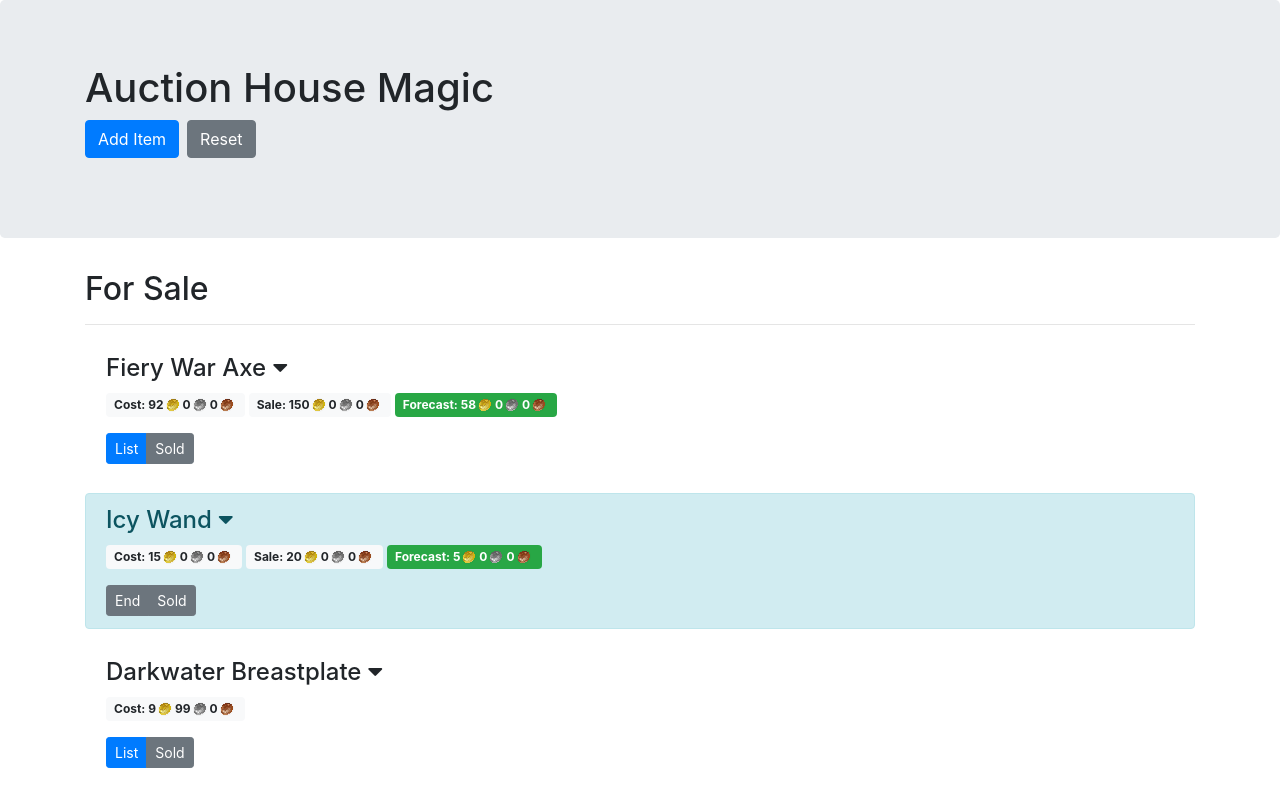
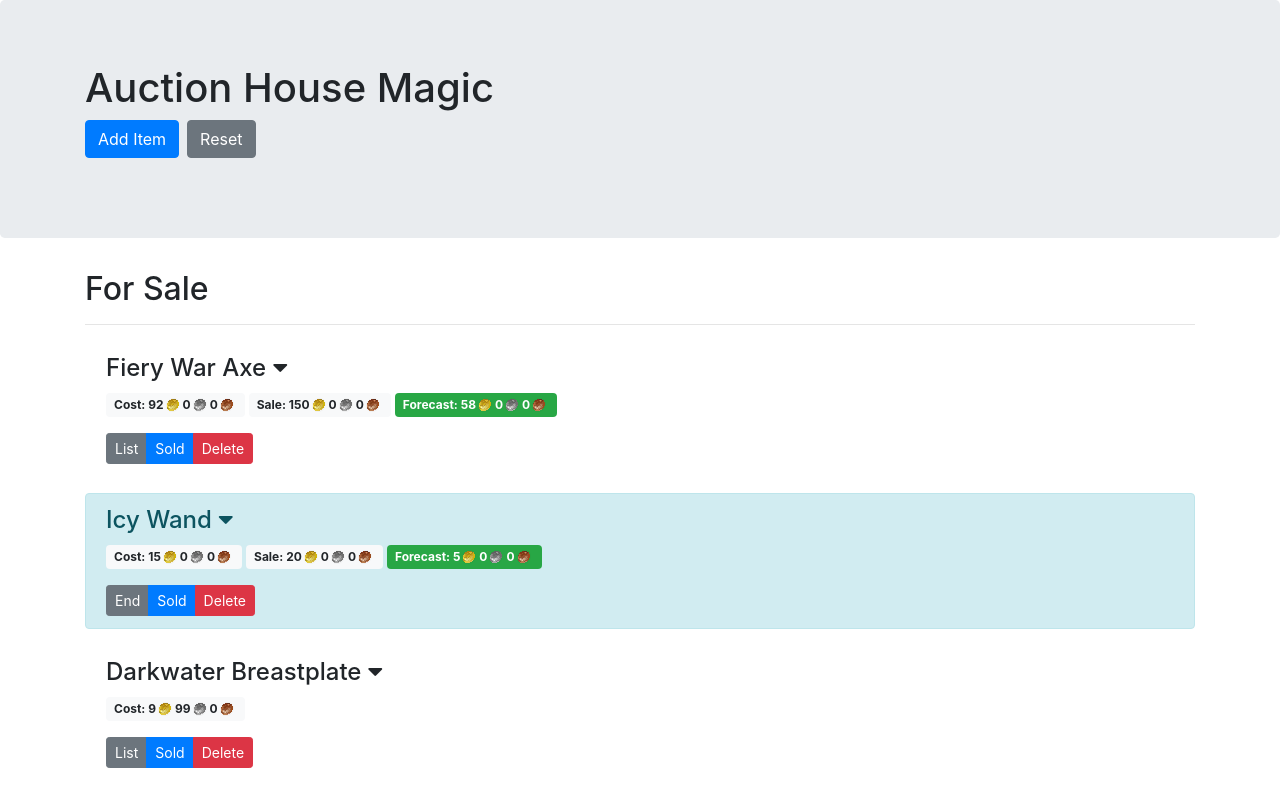
Before and after one commit to nandastone/ah-magic, a React (Create React App) app: page / in a window 1280 px wide. Shown: the top 795 px of the page. Built offline with nearby package versions, Linux system fonts and the light colour scheme.

Commit message:
Add button for deleting listed items

```diff
--- a/src/components/AppScreen/index.js
+++ b/src/components/AppScreen/index.js
@@ -7,7 +7,14 @@ import AppHeader from '../AppHeader'
 import SaleItemList from '../SaleItemList'
 import SoldItemList from '../SoldItemList'
 
-const AppScreen = ({ saleInventory, soldInventory, onCreateItem, onChangeItem, onResetItems }) => {
+const AppScreen = ({
+  saleInventory,
+  soldInventory,
+  onCreateItem,
+  onChangeItem,
+  onDeleteItem,
+  onResetItems
+}) => {
   return (
     <div className='c-AppScreen'>
       <AppHeader
@@ -21,6 +28,7 @@ const AppScreen = ({ saleInventory, soldInventory, onCreateItem, onChangeItem, o
         <SaleItemList
           items={saleInventory}
           onChangeItem={onChangeItem}
+          onDeleteItem={onDeleteItem}
         />
       </div>
 
@@ -38,6 +46,7 @@ const AppScreen = ({ saleInventory, soldInventory, onCreateItem, onChangeItem, o
 AppScreen.defaultProps = {
   onCreateItem: () => {},
   onChangeItem: () => {},
+  onDeleteItem: () => {},
   onResetItems: () => {}
 }
 
@@ -46,6 +55,7 @@ AppScreen.propTypes = {
   soldInventory: PropTypes.array.isRequired,
   onCreateItem: PropTypes.func,
   onChangeItem: PropTypes.func,
+  onDeleteItem: PropTypes.func,
   onResetItems: PropTypes.func
 }
 
--- a/src/components/AppState/index.js
+++ b/src/components/AppState/index.js
@@ -52,6 +52,12 @@ class AppState extends PureComponent {
     this.setState({ inventory: newInventory })
   }
 
+  handleDeleteItem = (item) => {
+    const newInventory = this.state.inventory.filter(existingItem => !_.isEqual(item, existingItem))
+
+    this.setState({ inventory: newInventory })
+  }
+
   handleResetItems = () => {
     this.setState({ inventory: [] })
   }
@@ -75,6 +81,7 @@ class AppState extends PureComponent {
           soldInventory={soldInventory}
           onCreateItem={this.handleCreateItem}
           onChangeItem={this.handleChangeItem}
+          onDeleteItem={this.handleDeleteItem}
           onResetItems={this.handleResetItems}
         />
       </div>
--- a/src/components/SaleItemList/ItemRow/index.js
+++ b/src/components/SaleItemList/ItemRow/index.js
@@ -38,6 +38,12 @@ class ItemRow extends PureComponent {
       isSoldExpanded: true,
       isListExpanded: false
     })
+  }
+
+  handleClickDelete = () => {
+    if (window.confirm('Are you sure want to delete this item?')) {
+      this.props.onDelete()
+    }
   }
 
   handleClickHistory = () => {
@@ -99,7 +105,7 @@ class ItemRow extends PureComponent {
           {
             !isListed
             ? <button
-                className='btn btn-primary'
+                className='btn btn-secondary'
                 onClick={this.handleClickList}
               >
                 List
@@ -112,10 +118,16 @@ class ItemRow extends PureComponent {
               </button>
           }
           <button
-            className='btn btn-secondary'
+            className='btn btn-primary'
             onClick={this.handleClickSold}
           >
             Sold
+          </button>
+          <button
+            className='btn btn-danger'
+            onClick={this.handleClickDelete}
+          >
+            Delete
           </button>
         </div>
         {
@@ -149,13 +161,15 @@ ItemRow.defaultProps = {
   onList: () => {},
   onSold: () => {},
   onEnd: () => {},
+  onDelete: () => {}
 }
 
 ItemRow.propTypes = {
   item: PropTypes.object.isRequired,
   onList: PropTypes.func,
   onSold: PropTypes.func,
-  onEnd: PropTypes.func
+  onEnd: PropTypes.func,
+  onDelete: PropTypes.func
 }
 
 export default ItemRow
--- a/src/components/SaleItemList/index.js
+++ b/src/components/SaleItemList/index.js
@@ -89,6 +89,10 @@ class SaleItemList extends PureComponent {
     this.props.onChangeItem(updatedItem)
   }
 
+  handleDeleteItem = (item) => {
+    this.props.onDeleteItem(item)
+  }
+
   // Rendering
 
   render () {
@@ -103,6 +107,7 @@ class SaleItemList extends PureComponent {
               onList={(payload) => this.handleListItem(item, payload)}
               onSold={(payload) => this.handleSoldItem(item, payload)}
               onEnd={() => this.handleEndItem(item)}
+              onDelete={() => this.handleDeleteItem(item)}
             />
           )
         })}
@@ -112,12 +117,14 @@ class SaleItemList extends PureComponent {
 }
 
 SaleItemList.defaultProps = {
-  onChangeItem: () => {}
+  onChangeItem: () => {},
+  onDeleteItem: () => {}
 }
 
 SaleItemList.propTypes = {
   items: PropTypes.array,
-  onChangeItem: PropTypes.func
+  onChangeItem: PropTypes.func,
+  onDeleteItem: PropTypes.func,
 }
 
 export default SaleItemList
```
